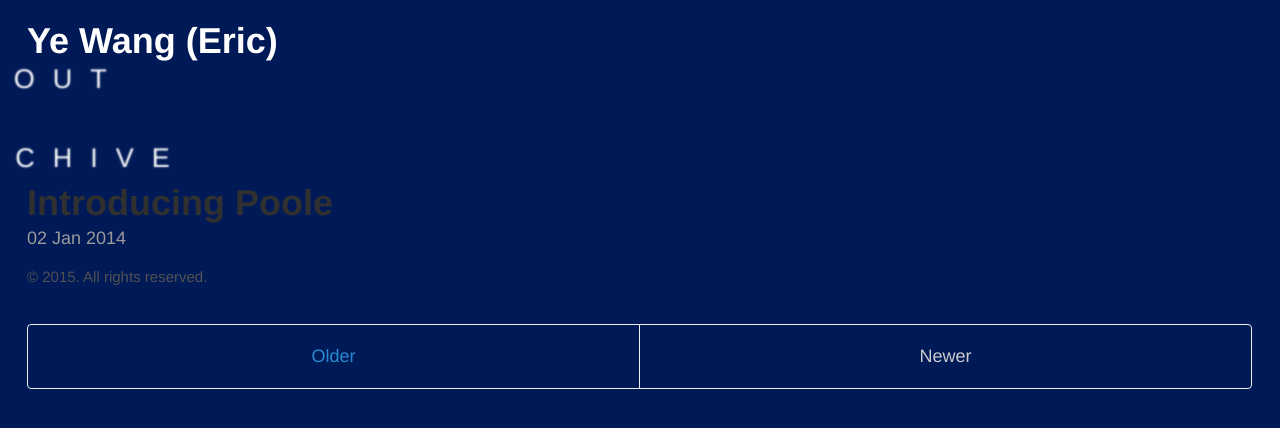
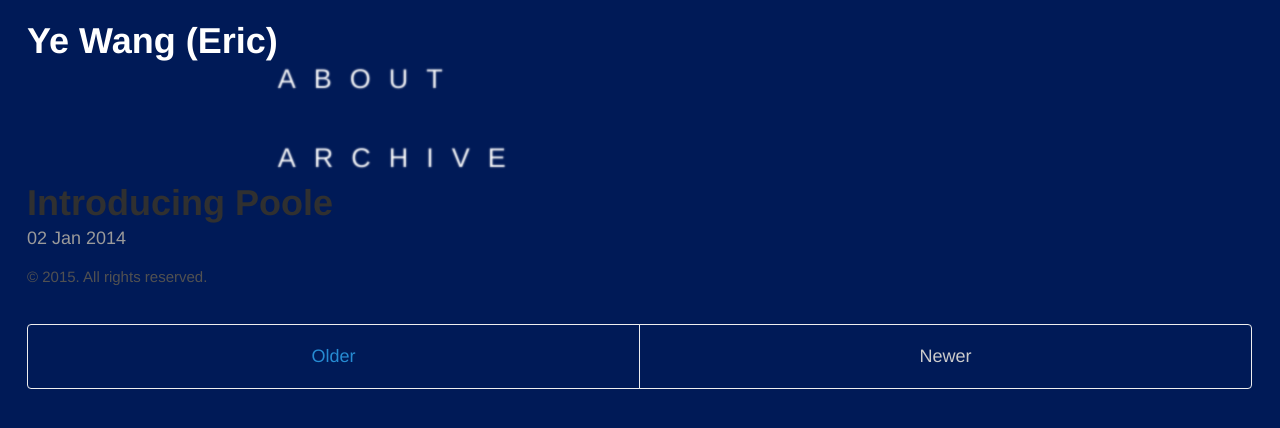
Before and after one commit to ericyewang/ericyewang.github.io, a Jekyll site: the page built from index.html, in a window 1280 px wide. Shown: the top 428 px of the page. Built offline with Jekyll 4.4.1, drawn with Linux system fonts in a browser that asks for light colours; the list of posts is cut into pages by our own code.

Commit message:
Update _masthead.scss

```diff
--- a/_sass/_masthead.scss
+++ b/_sass/_masthead.scss
@@ -19,8 +19,7 @@
   	color: #fff;
   }
   span {
-  	position: absolute;
-  	right: 5rem;
+  	float: right;
   }
   span a {
     color: transparent;
```
